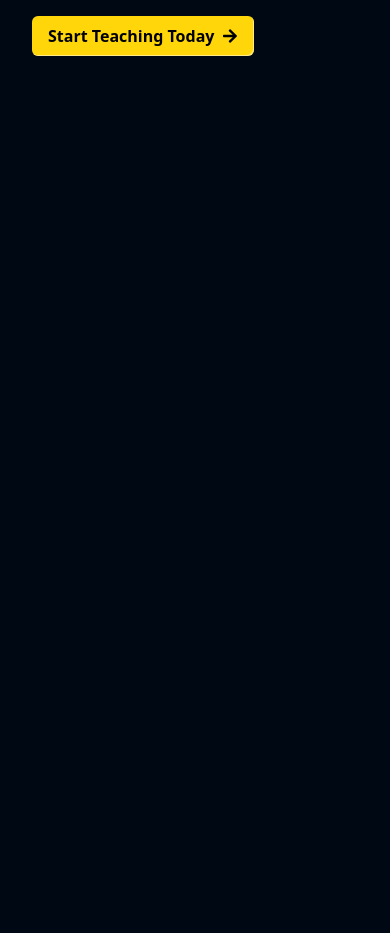
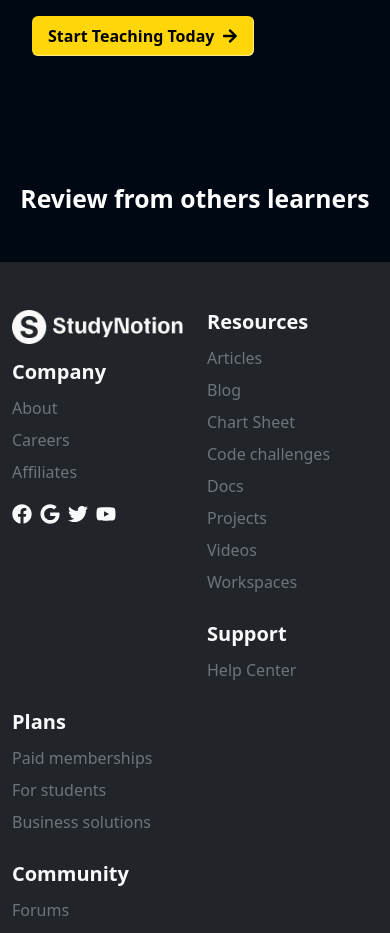
Before and after one commit to suvadipmajhi1997/Studynotion, a React (Vite) app: page / in a window 390 px wide. Shown: the part 6600-7533 px from the top of the page. Before the commit the page ends 6688 px from the top, so only its background shows below. Built offline with nearby package versions, Linux system fonts and the light colour scheme; the HTML template or start-up script is replaced by a standard one; a web font is replaced by a local one.

Commit message:
footer update

```diff
--- a/src/App.jsx
+++ b/src/App.jsx
@@ -2,6 +2,7 @@
 import Home from './pages/Home'; // ✅ DEFAULT import
 import { Route, Routes } from 'react-router-dom';
 import './App.css';
+import Footer from './components/footer/Footer'
 
 function App() {
   return (
@@ -10,6 +11,7 @@ function App() {
         <Routes>
           <Route path="/" element={<Home />} />
         </Routes>
+        <Footer/>
       </div>
     </>
   );
--- /dev/null
+++ b/src/components/footer/Footer.jsx
@@ -0,0 +1,159 @@
+import React from "react";
+import { FooterLink2 } from "../../data/footer-links";
+import { Link } from "react-router-dom";
+
+import Logo from "../../assets/Logo/Logo-Full-Light.png";
+import { FaFacebook, FaGoogle, FaTwitter, FaYoutube } from "react-icons/fa";
+
+const BottomFooter = ["Privacy Policy", "Cookie Policy", "Terms"];
+const Resources = [
+  "Articles",
+  "Blog",
+  "Chart Sheet",
+  "Code challenges",
+  "Docs",
+  "Projects",
+  "Videos",
+  "Workspaces",
+];
+const Plans = ["Paid memberships", "For students", "Business solutions"];
+const Community = ["Forums", "Chapters", "Events"];
+
+const Footer = () => {
+  return (
+    <div className="bg-dark text-light">
+      <div className="container py-5 border-bottom border-secondary">
+        <div className="row g-4">
+          {/* Section 1 */}
+          <div className="col-lg-6">
+            <div className="row">
+              <div className="col-6 col-md-4 mb-4">
+                <img src={Logo} alt="Logo" className="img-fluid mb-3" />
+                <h5 className="fw-semibold">Company</h5>
+                <ul className="list-unstyled">
+                  {["About", "Careers", "Affiliates"].map((ele, i) => (
+                    <li key={i}>
+                      <Link
+                        to={ele.toLowerCase()}
+                        className="text-decoration-none text-secondary d-block py-1"
+                      >
+                        {ele}
+                      </Link>
+                    </li>
+                  ))}
+                </ul>
+                <div className="d-flex gap-2 fs-5">
+                  <FaFacebook />
+                  <FaGoogle />
+                  <FaTwitter />
+                  <FaYoutube />
+                </div>
+              </div>
+
+              <div className="col-6 col-md-4 mb-4">
+                <h5 className="fw-semibold">Resources</h5>
+                <ul className="list-unstyled">
+                  {Resources.map((ele, i) => (
+                    <li key={i}>
+                      <Link
+                        to={ele.split(" ").join("-").toLowerCase()}
+                        className="text-decoration-none text-secondary d-block py-1"
+                      >
+                        {ele}
+                      </Link>
+                    </li>
+                  ))}
+                </ul>
+                <h5 className="fw-semibold mt-4">Support</h5>
+                <Link
+                  to="/help-center"
+                  className="text-decoration-none text-secondary d-block py-1"
+                >
+                  Help Center
+                </Link>
+              </div>
+
+              <div className="col-12 col-md-4 mb-4">
+                <h5 className="fw-semibold">Plans</h5>
+                <ul className="list-unstyled">
+                  {Plans.map((ele, i) => (
+                    <li key={i}>
+                      <Link
+                        to={ele.split(" ").join("-").toLowerCase()}
+                        className="text-decoration-none text-secondary d-block py-1"
+                      >
+                        {ele}
+                      </Link>
+                    </li>
+                  ))}
+                </ul>
+                <h5 className="fw-semibold mt-4">Community</h5>
+                <ul className="list-unstyled">
+                  {Community.map((ele, i) => (
+                    <li key={i}>
+                      <Link
+                        to={ele.split(" ").join("-").toLowerCase()}
+                        className="text-decoration-none text-secondary d-block py-1"
+                      >
+                        {ele}
+                      </Link>
+                    </li>
+                  ))}
+                </ul>
+              </div>
+            </div>
+          </div>
+
+          {/* Section 2 */}
+          <div className="col-lg-6">
+            <div className="row">
+              {FooterLink2.map((ele, i) => (
+                <div className="col-6 col-md-4 mb-4" key={i}>
+                  <h5 className="fw-semibold">{ele.title}</h5>
+                  <ul className="list-unstyled">
+                    {ele.links.map((link, index) => (
+                      <li key={index}>
+                        <Link
+                          to={link.link}
+                          className="text-decoration-none text-secondary d-block py-1"
+                        >
+                          {link.title}
+                        </Link>
+                      </li>
+                    ))}
+                  </ul>
+                </div>
+              ))}
+            </div>
+          </div>
+        </div>
+      </div>
+
+      {/* Bottom Footer */}
+      <div className="container py-3">
+        <div className="d-flex flex-column flex-lg-row justify-content-between align-items-center text-secondary small">
+          <div className="d-flex flex-wrap justify-content-center justify-content-lg-start mb-2 mb-lg-0">
+            {BottomFooter.map((ele, i) => (
+              <span
+                key={i}
+                className={`px-3 ${
+                  i !== BottomFooter.length - 1 ? "border-end border-secondary" : ""
+                }`}
+              >
+                <Link
+                  to={ele.split(" ").join("-").toLowerCase()}
+                  className="text-decoration-none text-secondary"
+                >
+                  {ele}
+                </Link>
+              </span>
+            ))}
+          </div>
+          <div className="text-center">Made with ❤️ CodeHelp © 2023 Studynotion</div>
+        </div>
+      </div>
+    </div>
+  );
+};
+
+export default Footer;
--- a/src/index.css
+++ b/src/index.css
@@ -548,5 +548,22 @@ height: 545px;
   width: 80%;
   margin: 2rem;
 }
+}
 
+.bg-richblack-800{
+  background-color: var(--richblack-800);
 }
+
+.text-richblack-400{
+  color: var(--richblack-400);
+}
+
+.border-richblack-700{
+  color: var(--richblack-700);
+}
+
+@media (min-width: 992px) {
+  .w-lg-30 {
+    width: 30%;
+  }
+}
--- a/src/pages/Home.jsx
+++ b/src/pages/Home.jsx
@@ -153,7 +153,10 @@ const Home = () => {
                 </div>
 
                 <div className="w-100 w-lg-50 d-flex flex-column align-items-start gap-lg-3 gap-1">
-                  <p style={{ width: "80%" }} className='d-flex align-items-center'>
+                  <p
+                    style={{ width: "80%" }}
+                    className="d-flex align-items-center"
+                  >
                     The modern StudyNotion dictates its own terms. Today, to be
                     a competitive specialist requires more than professional
                     skills.
@@ -172,7 +175,6 @@ const Home = () => {
             <LearningLanguageSection />
           </div>
         </div>
-
       </div>
 
       {/* become an instructor */}
@@ -180,21 +182,22 @@ const Home = () => {
       <div className="instructor-section">
         <div className="d-flex flex-column flex-lg-row w-100 gap-5 mb-5">
           <div className="img">
-            <img src={instructorImg} alt="" className='img-fluid'/>
+            <img src={instructorImg} alt="" className="img-fluid" />
           </div>
           <div className="d-flex flex-column justify-content-center align-items-start instructor-content col-12 col-lg-5 ms-lg-5">
             <div className="display-5 fw-semibold text-white instructor">
               <h1>
-                    Become an <br/>
+                Become an <br />
                 <HighlightText text={" Instructor"} />
               </h1>
             </div>
-                <p className='d-flex w-100 w-lg-50'>Instructors from around the world
-                  teach millions of students on StudyNotion.
-                   We provide the tools and skills to teach what you love.
+            <p className="d-flex w-100 w-lg-50">
+              Instructors from around the world teach millions of students on
+              StudyNotion. We provide the tools and skills to teach what you
+              love.
             </p>
             <div className="d-flex gap-3 mt-5">
-          <CTAButton  active={true}>
+              <CTAButton active={true}>
                 <div className="d-flex align-items-center gap-2">
                   {"Start Teaching Today"}
                   <FaArrowRight />
@@ -205,6 +208,14 @@ const Home = () => {
         </div>
       </div>
 
+      {/* review slider */}
+
+      <div className="container">
+        <div className="d-flex flex-column align-items-center">
+          <h2 className='text-center fw-semibold mt-5 mb-5 text-white'>Review from others learners</h2>
+        </div>
+      </div>
+
     </div>
   );
 };
```
Lines whose indentation alone changed are shown as unchanged.
